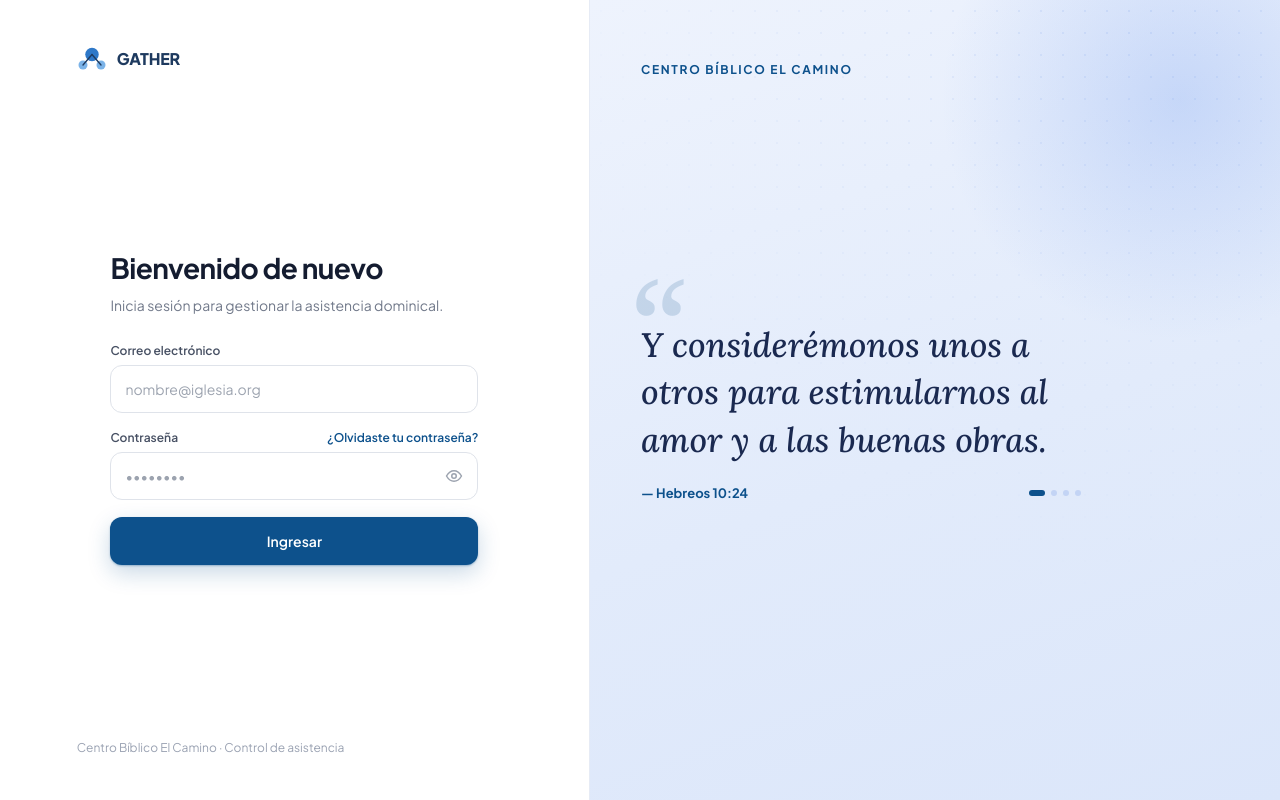
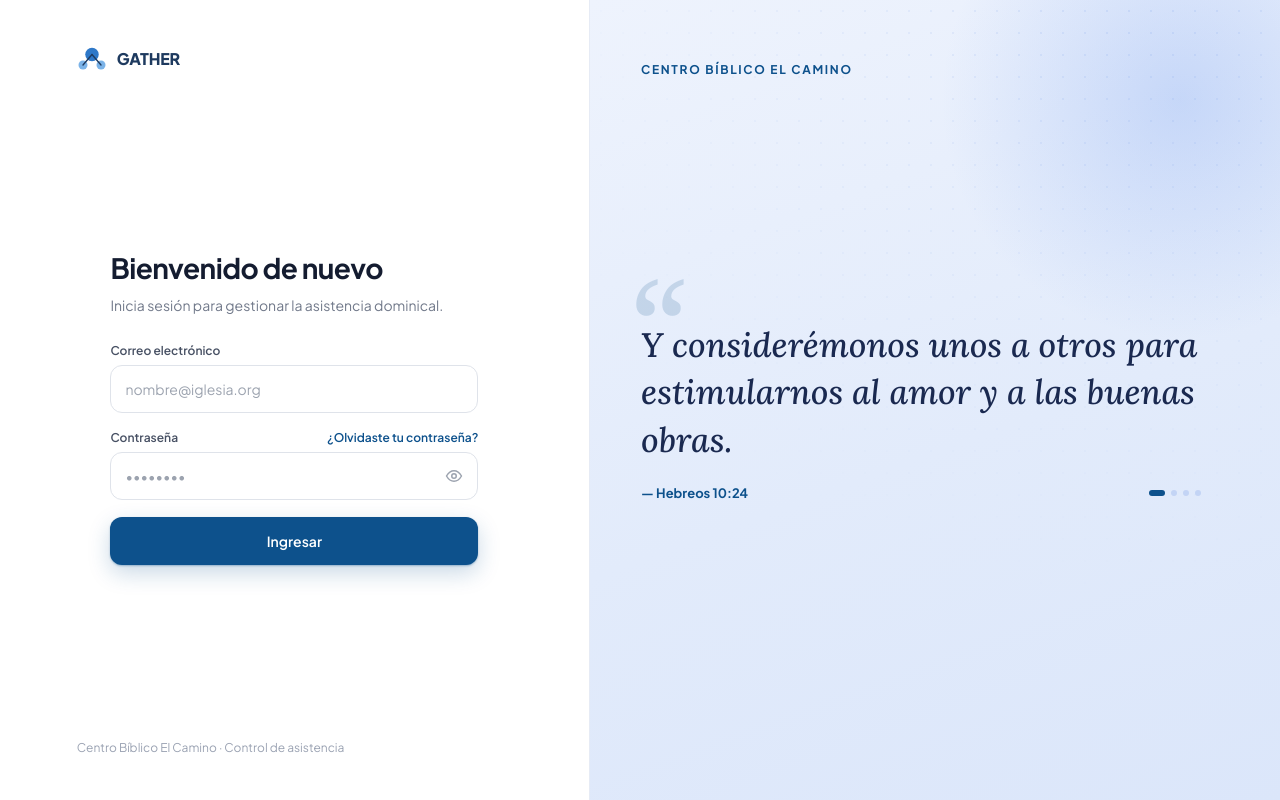
Before and after one commit to lliraGT/gather, a Next.js app: page /login in a window 1280 px wide. Built offline with nearby package versions, Linux system fonts and the light colour scheme.

Commit message:
fix(login): mejorar distribucion horizontal del versiculo en panel derecho

```diff
--- a/app/(auth)/login/page.tsx
+++ b/app/(auth)/login/page.tsx
@@ -184,7 +184,7 @@ export default function LoginPage() {
 
         <div className="relative flex flex-1 items-center">
           <div
-            className="relative max-w-[440px] transition-all duration-500"
+            className="relative w-full max-w-[560px] transition-all duration-500"
             style={{ opacity: visible ? 1 : 0, transform: visible ? 'none' : 'translateY(6px)' }}
           >
             <span
```
